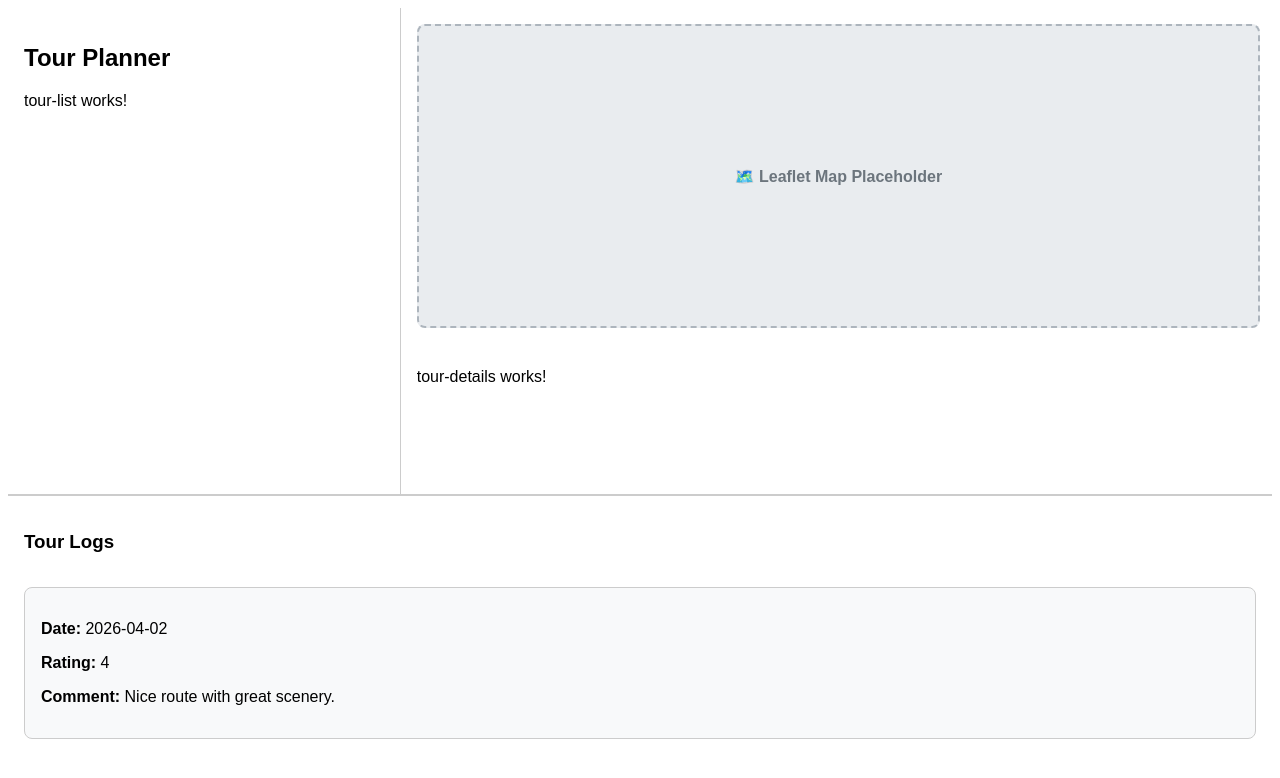
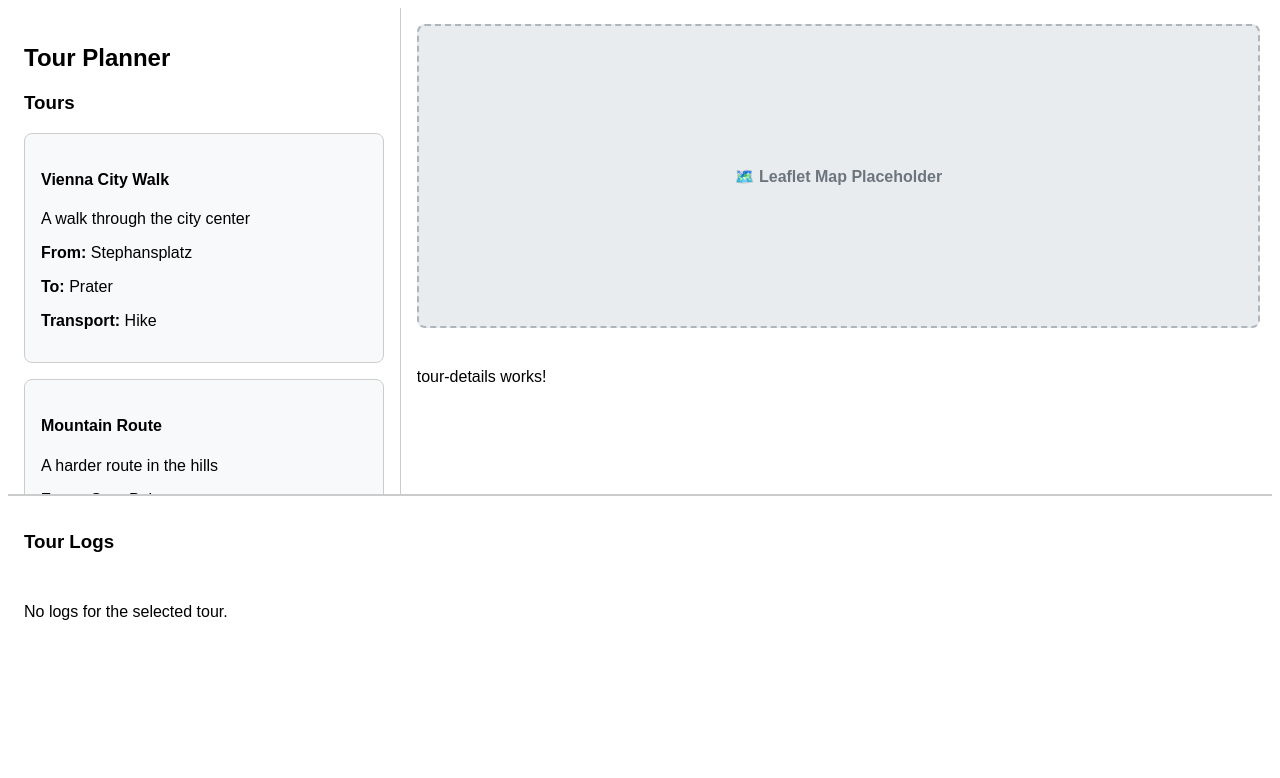
Before and after one commit to iselinmag/SoftwareEngineering-TourPlanner, an Angular app in the folder frontend/: page / in a window 1280 px wide. Shown: the top 778 px of the page. Built offline with nearby package versions, Linux system fonts and the light colour scheme.

Commit message:
implemented tour log viewmodel with filtering and basic CRUD, cleaned up structure and styling
added TourLogViewmodel with signals and filtering by selected tour, connected tour list to log view, refactored layout and removed unused imports

```diff
--- a/frontend/src/app/app.component.ts
+++ b/frontend/src/app/app.component.ts
@@ -1,8 +1,8 @@
 // IF CHANGE MESSAGE FIRST!
 
-import { Component, signal } from '@angular/core';
+import { Component } from '@angular/core';
 import { CommonModule } from '@angular/common';
-import { RouterOutlet } from '@angular/router';
+
 
 import { TourList } from './tour-list/tour-list.component';
 import { TourDetails } from './tour-details/tour-details.component';
@@ -11,7 +11,7 @@ import { TourLogList } from './tour-logs/tour-log.component';
 @Component({
   selector: 'app-root',
   standalone: true,
-  imports: [CommonModule, RouterOutlet, TourList, TourDetails, TourLogList],
+  imports: [CommonModule, TourList, TourDetails, TourLogList],
   templateUrl: './app.component.html',
   styleUrl: './app.component.css'
 })
--- a/frontend/src/app/tour-list/tour-list.component.css
+++ b/frontend/src/app/tour-list/tour-list.component.css
@@ -0,0 +1,17 @@
+.tour-card {
+  border: 1px solid #ccc;
+  border-radius: 8px;
+  padding: 1rem;
+  margin-bottom: 1rem;
+  cursor: pointer;
+  background: #f8f9fa;
+}
+
+.tour-card:hover {
+  background: #e9ecef;
+}
+
+.tour-card.selected {
+  border: 2px solid #0d6efd;
+  background: #eef5ff;
+}
--- a/frontend/src/app/tour-list/tour-list.component.html
+++ b/frontend/src/app/tour-list/tour-list.component.html
@@ -1 +1,15 @@
-<p>tour-list works!</p>
+<!--CHATGPT HTML Example-->
+<h3>Tours</h3>
+
+<div
+  class="tour-card"
+  *ngFor="let tour of tours"
+  (click)="selectTour(tour)"
+  [class.selected]="selectedTourId === tour.id"
+>
+  <h4>{{ tour.name }}</h4>
+  <p>{{ tour.description }}</p>
+  <p><strong>From:</strong> {{ tour.fromLocation }}</p>
+  <p><strong>To:</strong> {{ tour.toLocation }}</p>
+  <p><strong>Transport:</strong> {{ tour.transportType }}</p>
+</div>
--- a/frontend/src/app/tour-list/tour-list.component.ts
+++ b/frontend/src/app/tour-list/tour-list.component.ts
@@ -1,11 +1,53 @@
+
+// <Matej
+
+//!!!!!example code from chatgpt so youre connected to my tour-log viewmodel with THECORRECT ID
+
 import { Component } from '@angular/core';
-// <Matej
+import { CommonModule } from '@angular/common';
+import { TourLogViewmodel } from '../tour-logs/tour-log-viewmodel';
+import { Tour, TransportType } from '../models/tour.model';
+
 @Component({
   selector: 'app-tour-list',
-  imports: [],
+  standalone: true,
+  imports: [CommonModule],
   templateUrl: './tour-list.component.html',
   styleUrl: './tour-list.component.css',
 })
 export class TourList {
+  tours: Tour[] = [
+    {
+      id: 'tour1',
+      name: 'Vienna City Walk',
+      description: 'A walk through the city center',
+      fromLocation: 'Stephansplatz',
+      toLocation: 'Prater',
+      transportType: TransportType.Hike,
+      distance: 5,
+      estimatedTime: '01:30'
+    },
+    {
+      id: 'tour2',
+      name: 'Mountain Route',
+      description: 'A harder route in the hills',
+      fromLocation: 'Start Point',
+      toLocation: 'Viewpoint',
+      transportType: TransportType.Bike,
+      distance: 20,
+      estimatedTime: '03:00'
+    }
+  ];
 
+  selectedTourId: string | null = null;
+
+  constructor(public logVm: TourLogViewmodel) {}
+
+  selectTour(tour: Tour) {
+    this.selectedTourId = tour.id ?? null;
+
+    if (tour.id) {
+      this.logVm.setSelectedTour(tour.id);
+    }
+  }
 }
--- /dev/null
+++ b/frontend/src/app/tour-logs/tour-log-viewmodel.ts
@@ -0,0 +1,77 @@
+import { Injectable, signal, computed } from '@angular/core';
+import { TourLog, Difficulty } from '../models/tour-log.model';
+
+@Injectable({
+  providedIn: 'root',
+})
+export class TourLogViewmodel {
+
+  // 🔹 Hvilken tour som er valgt (må settes fra tour-list)
+  selectedTourId = signal<string | null>(null);
+
+  // 🔹 Alle logs
+  logs = signal<TourLog[]>([
+    {
+      id: '1',
+      tourId: 'tour1',
+      dateTime: '2026-04-02',
+      comment: 'Nice route with great scenery.',
+      difficulty: Difficulty.Easy,
+      totalDistance: 10,
+      totalTime: '01:30',
+      rating: 4
+    },
+    {
+      id: '2',
+      tourId: 'tour2',
+      dateTime: '2026-04-01',
+      comment: 'Hard but worth it.',
+      difficulty: Difficulty.Hard,
+      totalDistance: 20,
+      totalTime: '03:00',
+      rating: 5
+    }
+  ]);
+
+  // 🔹 Filterte logs basert på valgt tour (Task 1)
+  filteredLogs = computed(() => {
+    if (!this.selectedTourId()) return [];
+    return this.logs().filter(
+      log => log.tourId === this.selectedTourId()
+    );
+  });
+
+  // 🔹 Set valgt tour (kalles fra tour-list)
+  setSelectedTour(tourId: string) {
+    this.selectedTourId.set(tourId);
+  }
+
+  // 🔹 CREATE (Task 2)
+  addLog(log: TourLog) {
+    this.logs.update(logs => [...logs, log]);
+  }
+
+  // 🔹 DELETE (Task 2)
+  deleteLog(id: string) {
+    this.logs.update(logs => logs.filter(log => log.id !== id));
+  }
+
+  // 🔹 UPDATE (Task 2)
+  updateLog(updatedLog: TourLog) {
+    this.logs.update(logs =>
+      logs.map(log =>
+        log.id === updatedLog.id ? updatedLog : log
+      )
+    );
+  }
+
+  // 🔹 VALIDATION (Task 3 - enkel versjon)
+  isValid(log: TourLog): boolean {
+    return (
+      !!log.comment &&
+      log.rating >= 1 &&
+      log.rating <= 5 &&
+      !!log.dateTime
+    );
+  }
+}
--- a/frontend/src/app/tour-logs/tour-log.component.html
+++ b/frontend/src/app/tour-logs/tour-log.component.html
@@ -1,10 +1,16 @@
-<!-- Sofie -->
- <div class="tour-log-container">
+<div class="tour-log-container">
   <h3>Tour Logs</h3>
 
-  <div class="log-card">
-    <p><strong>Date:</strong> 2026-04-02</p>
-    <p><strong>Rating:</strong> 4</p>
-    <p><strong>Comment:</strong> Nice route with great scenery.</p>
+  <p *ngIf="vm.filteredLogs().length === 0">
+    No logs for the selected tour.
+  </p>
+
+  <div class="log-card" *ngFor="let log of vm.filteredLogs()">
+    <p><strong>Date:</strong> {{ log.dateTime }}</p>
+    <p><strong>Rating:</strong> {{ log.rating }}</p>
+    <p><strong>Difficulty:</strong> {{ log.difficulty }}</p>
+    <p><strong>Comment:</strong> {{ log.comment }}</p>
+
+    <button (click)="vm.deleteLog(log.id!)">Delete</button>
   </div>
 </div>
--- a/frontend/src/app/tour-logs/tour-log.component.ts
+++ b/frontend/src/app/tour-logs/tour-log.component.ts
@@ -1,11 +1,14 @@
-import { Component } from '@angular/core';
+import { Component, inject } from '@angular/core';
+import { CommonModule } from '@angular/common';
+import { TourLogViewmodel } from './tour-log-viewmodel';
 
 @Component({
   selector: 'app-tour-log',
-  imports: [],
+  standalone: true,
+  imports: [CommonModule],
   templateUrl: './tour-log.component.html',
   styleUrl: './tour-log.component.css',
 })
 export class TourLogList {
-
+  vm = inject(TourLogViewmodel);
 }
```
Also changed, not shown: 1 other file (tests, documents, lock files or other folders).
